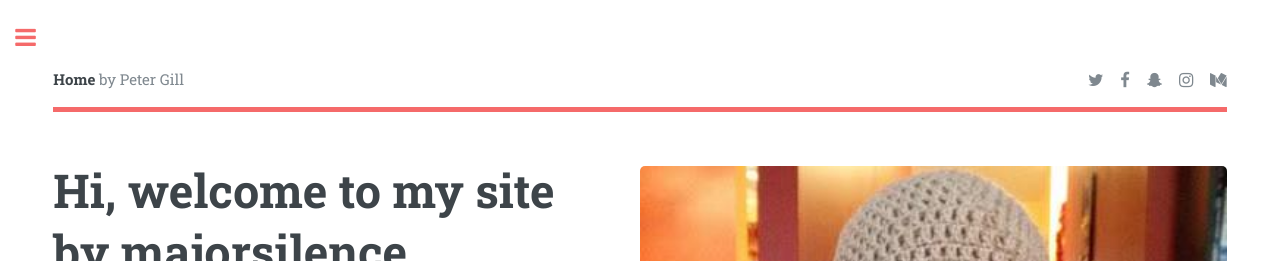
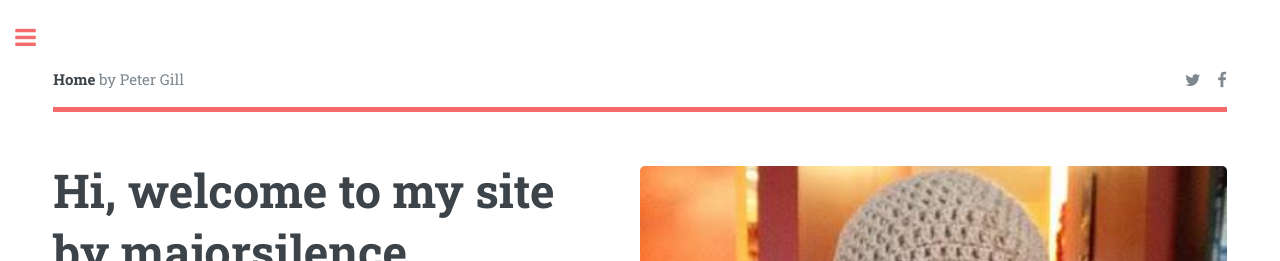
Before and after one commit to majorsilence/Dev, a Jekyll site: the page built from index.html, in a window 1280 px wide. Shown: the top 261 px of the page. Built offline with Jekyll 4.4.1, drawn with Linux system fonts in a browser that asks for light colours.

Commit message:
remove unused social media icons

```diff
--- a/_includes/header.html
+++ b/_includes/header.html
@@ -3,28 +3,15 @@
         <strong>{{ page.title }}</strong> by Peter Gill</a>
     <ul class="icons">
         <li>
-            <a href="https://twitter.com/intent/tweet?url={{site.url}}" class="icon fa-twitter">
+            <a href="https://twitter.com/intent/tweet?url={{site.url}}" class="icon fa-twitter"
+                target="_new">
                 <span class="label">Twitter</span>
             </a>
         </li>
         <li>
-            <a href="https://facebook.com/sharer.php?u={{site.url}}" class="icon fa-facebook">
+            <a href="https://facebook.com/sharer.php?u={{site.url}}" class="icon fa-facebook"
+                target="_new">
                 <span class="label">Facebook</span>
-            </a>
-        </li>
-        <li>
-            <a href="#" class="icon fa-snapchat-ghost">
-                <span class="label">Snapchat</span>
-            </a>
-        </li>
-        <li>
-            <a href="#" class="icon fa-instagram">
-                <span class="label">Instagram</span>
-            </a>
-        </li>
-        <li>
-            <a href="#" class="icon fa-medium">
-                <span class="label">Medium</span>
             </a>
         </li>
     </ul>
```
